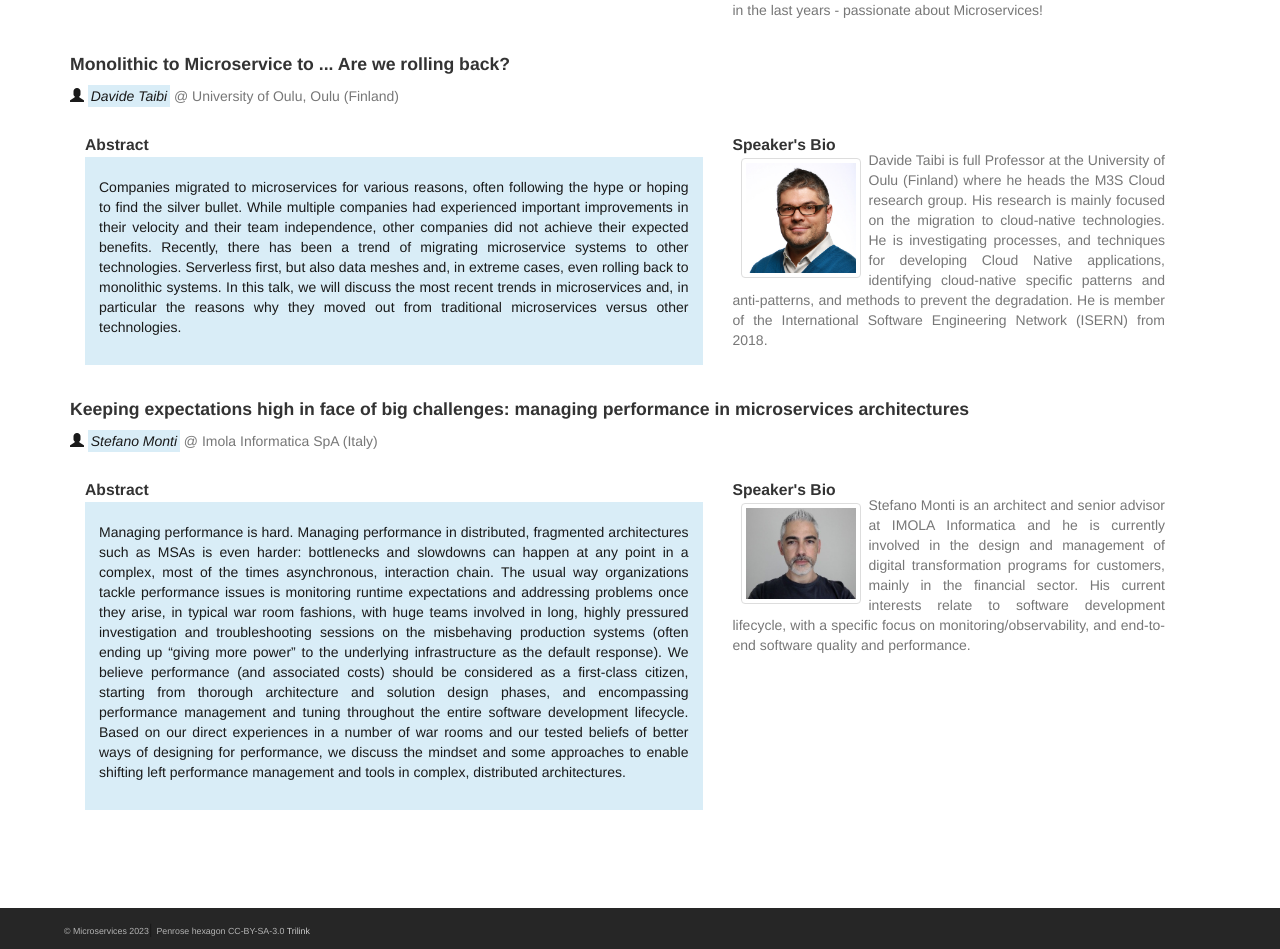
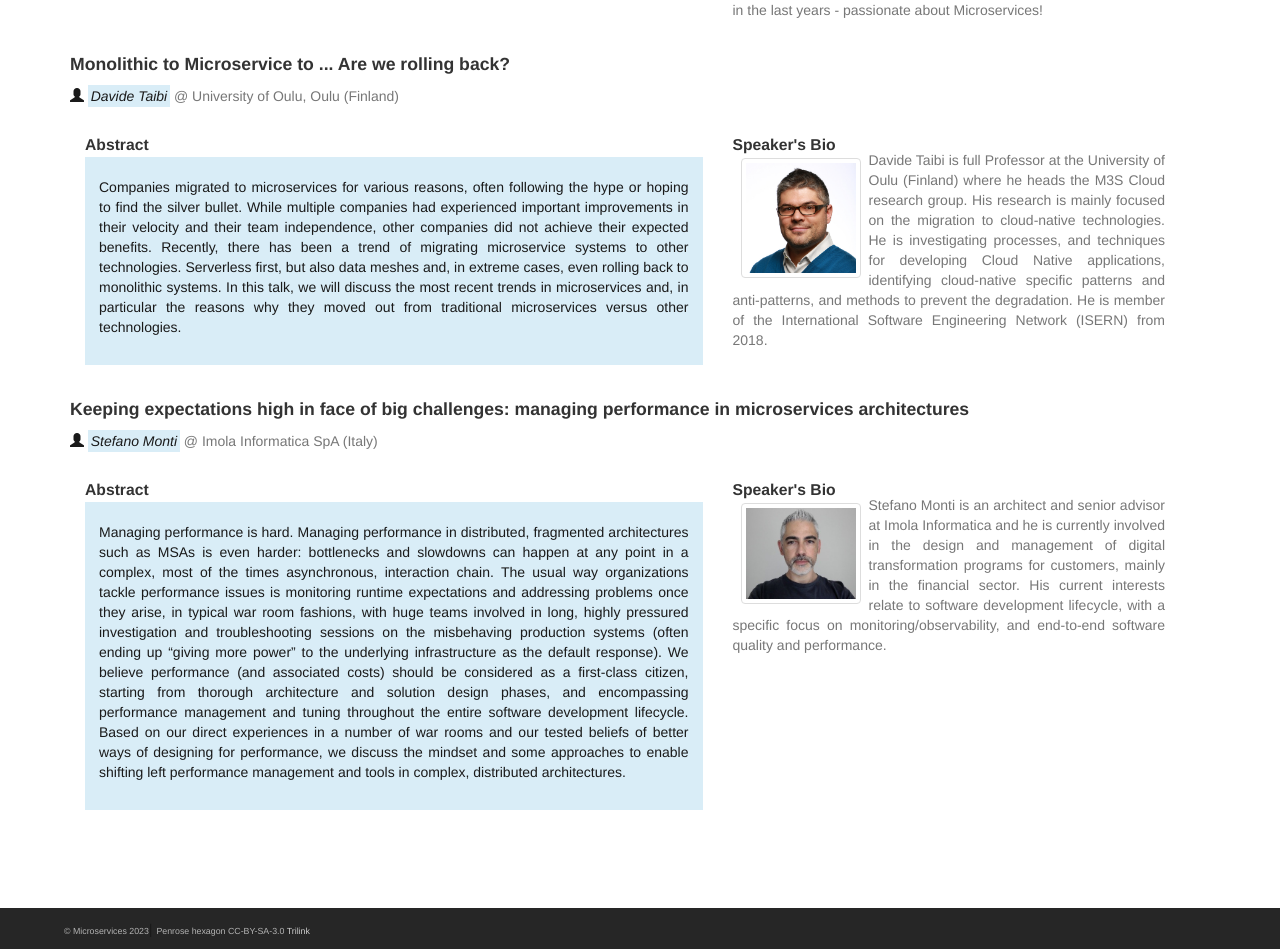
Before and after one commit to microservices-community/microservices-2023, a Jekyll site: the page built from keynotes.md, in a window 1280 px wide. Shown: the part 1018-1967 px from the top of the page. Built offline with Jekyll 4.4.1, drawn with Linux system fonts in a browser that asks for light colours.

Commit message:
fixed third speaker affiliation

```diff
--- a/_data/keynotes.yml
+++ b/_data/keynotes.yml
@@ -25,5 +25,5 @@
    abstract: |
      Managing performance is hard. Managing performance in distributed, fragmented architectures such as MSAs is even harder: bottlenecks and slowdowns can happen at any point in a complex, most of the times asynchronous, interaction chain. The usual way organizations tackle performance issues is monitoring runtime expectations and addressing problems once they arise, in typical war room fashions, with huge teams involved in long, highly pressured investigation and troubleshooting sessions on the misbehaving production systems (often ending up “giving more power” to the underlying infrastructure as the default response). We believe performance (and associated costs) should be considered as a first-class citizen, starting from thorough architecture and solution design phases, and encompassing performance management and tuning throughout the entire software development lifecycle. Based on our direct experiences in a number of war rooms and our tested beliefs of better ways of designing for performance, we discuss the mindset and some approaches to enable shifting left performance management and tools in complex, distributed architectures.
    bio: |
-      Stefano Monti is an architect and senior advisor at IMOLA Informatica and he is currently involved in the design and management of digital transformation programs for customers, mainly in the financial sector. His current interests relate to software development lifecycle, with a specific focus on monitoring/observability, and end-to-end software quality and performance.
+      Stefano Monti is an architect and senior advisor at Imola Informatica and he is currently involved in the design and management of digital transformation programs for customers, mainly in the financial sector. His current interests relate to software development lifecycle, with a specific focus on monitoring/observability, and end-to-end software quality and performance.
    linkedin: https://www.linkedin.com/in/stefano-monti-0975026a/
```
